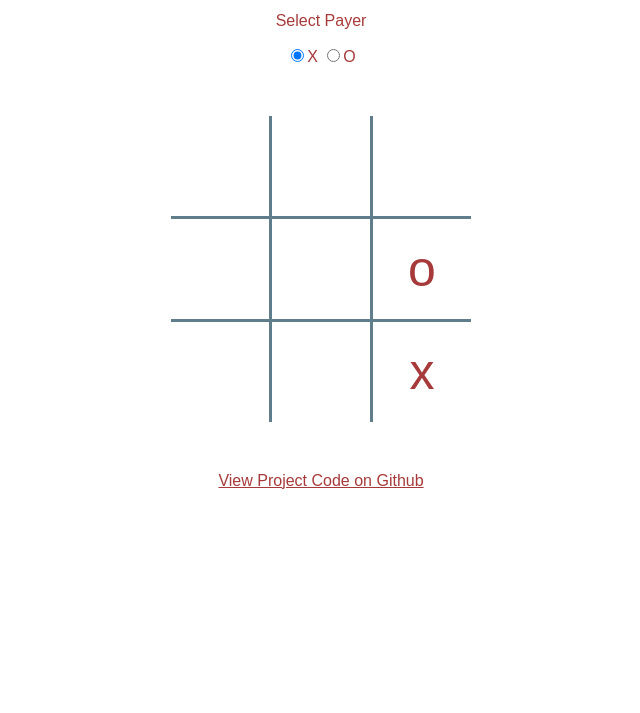
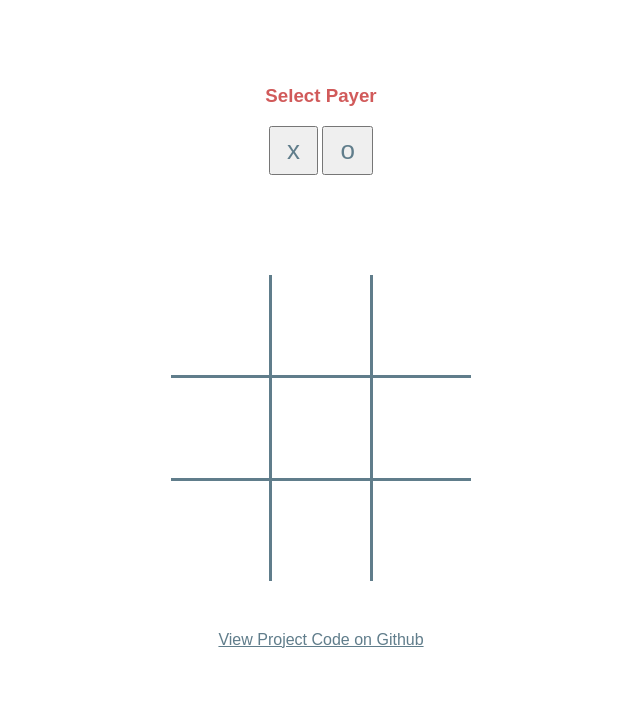
Before and after one commit to LiviuLvu/free-code-camp, a website: page advanced-frontend-projects/tic-tac-toe/index.html in a window 1280 px wide. Shown: the part 87-800 px from the top of the page, without its empty margins (319-959 px from the left). Drawn offline with nearby package versions, Linux system fonts and the light colour scheme.

Commit message:
added functionality: user can place moves on a square once

```diff
--- a/advanced-frontend-projects/tic-tac-toe/index.html
+++ b/advanced-frontend-projects/tic-tac-toe/index.html
@@ -10,29 +10,29 @@
 <body>
   <h1>Tic Tac Toe Game</h1>
 
-  <form>
-    <label for="radio">
-      <p>Select Payer</p>
-      <input type="radio" name="select" value="x" checked>X
-      <input type="radio" name="select" value="o">O
-    </label>
-  </form>
+  <div class="settings">
+    <h3 class="action">Select Payer</h3>
+    <form class="choice">
+        <input type="button" value="x">
+        <input type="button" value="o">
+    </form>
+  </div>
 
-  <div class="grid">
+  <div class="game-grid">
     <div class="row">
-      <div id="1"><span></span></div>
-      <div id="2"><span></span></div>
-      <div id="3"><span></span></div>
+      <p id="1"></p>
+      <p id="2"></p>
+      <p id="3"></p>
     </div>
     <div class="row">
-      <div id="4"><span></span></div>
-      <div id="5"><span></span></div>
-      <div id="6"><span>o</span></div>
+      <p id="4"></p>
+      <p id="5"></p>
+      <p id="6"></p>
     </div>
     <div class="row">
-      <div id="7"><span></span></div>
-      <div id="8"><span></span></div>
-      <div id="9"><span>x</span></div>
+      <p id="7"></p>
+      <p id="8"></p>
+      <p id="9"></p>
     </div>
   </div>
 
--- a/advanced-frontend-projects/tic-tac-toe/main.js
+++ b/advanced-frontend-projects/tic-tac-toe/main.js
@@ -1,15 +1,26 @@
-// display select player on new game
-// hide select form after option is chosen, show on restart
+
 // ai move is triggered after human moved
-// prevent same square being used more than once - check square.text()
+// check if game is over
 // current player is winner if game not tie
-// check if game is over
 // reset board on game over
+// show select player on restart
 
 // default value for human player
 var human = 'x';
+var movesRecorder = [0,0,0,0,0,0,0,0,0];
 
-$('input').on('click', function() {
-  human = $('input:checked').val();
-  $('form').css('display', 'none');
+// choose player
+$('.choice input').on('click', function() {
+  human = $(this).val();
+  // hide form after player is chosen
+  // $('.settings').css('display', 'none');
+  // display grid
+  $('.game-grid').css('display', 'block');
 });
+
+// place value to grid on click if box is empty
+$('.game-grid p').on('click', function() {
+  if ($(this).is(':empty')) {
+    $(this).text(human);
+  }
+});
--- a/advanced-frontend-projects/tic-tac-toe/sass/main.scss
+++ b/advanced-frontend-projects/tic-tac-toe/sass/main.scss
@@ -4,20 +4,35 @@ $border: 3px solid #607d8b;
 * {
   font-family: $font;
   text-align: center;
-  color: #a63a3a;
+  color: #607d8b;
+}
+
+.settings {
+  margin-top: 100px;
+  margin-bottom: 100px;
+}
+
+.action {
+  color: #d15a5a;
 }
 
 h1 {
   font-size: 40px;
 }
 
-.grid {
+input[type='button'] {
+  padding: 7px 16px;
+  margin: 0px;
+  font-size: 26px;
+}
+
+.game-grid {
   max-width: 300px;
   margin: 50px auto;
+  // display: none;
   :last-child {
     border-bottom: none;
   }
-
 }
 
 .row {
@@ -26,16 +41,14 @@ h1 {
   :last-child {
     border-right: none;
   }
-  div {
+  p {
     width: 100px;
     height: 100px;
+    margin: 0px;
     border-right: $border;
-    display: inline-block;
     border-bottom: none;
-    span {
-      font-size: 50px;
-      font-weight: 300;
-      line-height: 100px;
-    }
+    font-size: 50px;
+    font-weight: 300;
+    line-height: 100px;
   }
 }
```
Also changed, not shown: advanced-frontend-projects/tic-tac-toe/main.css.
